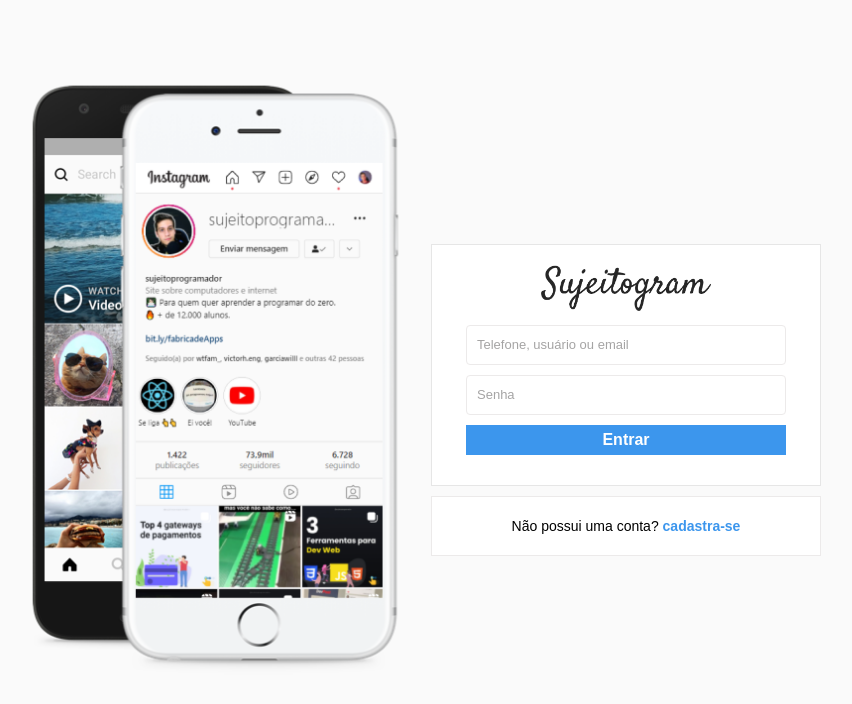
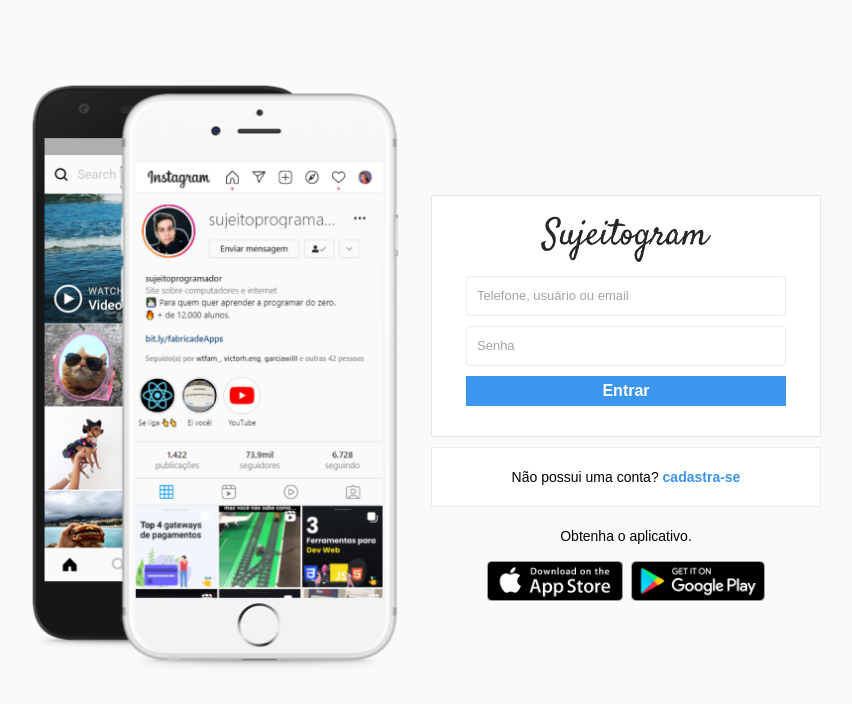
Before and after one commit to Rafaelmorales1982/Instagram-Sujeito-Programador, a plain HTML site: page index.html in a window 1280 px wide. Shown: the whole page, without its empty margins (219-1071 px from the left). Drawn offline with Linux system fonts and the light colour scheme.

```diff
--- a/css/style.css
+++ b/css/style.css
@@ -134,4 +134,29 @@ input[type="submit"] {
 }
 /*FIM PARTE DO CADASTRE-SE*/
 
+
+/*INICIO PARTE LOGO APPS*/
+.get-app-panel {
+  margin-top: 20px;
+  text-align: center;
+}
+
+.app-buttons{
+  margin-top: 16px;
+}
+
+.app-buttons img {
+  height: 40px;
+  padding: 0 2px;
+}
+/*FIM PARTE LOGO APPS*/
+
+
+
 /*FIM CONTAINER*/
+
+
+/*INICIO FOOTER*/
+
+
+/*FIM FOOTER*/
--- a/index.html
+++ b/index.html
@@ -43,12 +43,34 @@
           </div>
           <!--FIM PARTE DO CADASTRE-SE-->
 
+          <div class="get-app-panel">
+            Obtenha o aplicativo.
+
+            <div class="app-buttons">
+              <a href="#">
+                <img src="./img/appstore.png" alt="Logo App">
+              </a>
+
+              <a href="#">
+                <img src="./img/googleplay.png" alt="Logo App">
+              </a>
+
+            </div>
+          </div>
+
 
         </div>
         <!--FIM AREA DIREITA-->
       </div>
       <!--FIM AREA CONTAINER-->
+
+      <!--INICIO FOOTER-->
+
+      <!-- FIM FOOTER-->
+
     </div>
     <!--FIM GLOBAL-->
+
+
   </body>
 </html>
```
